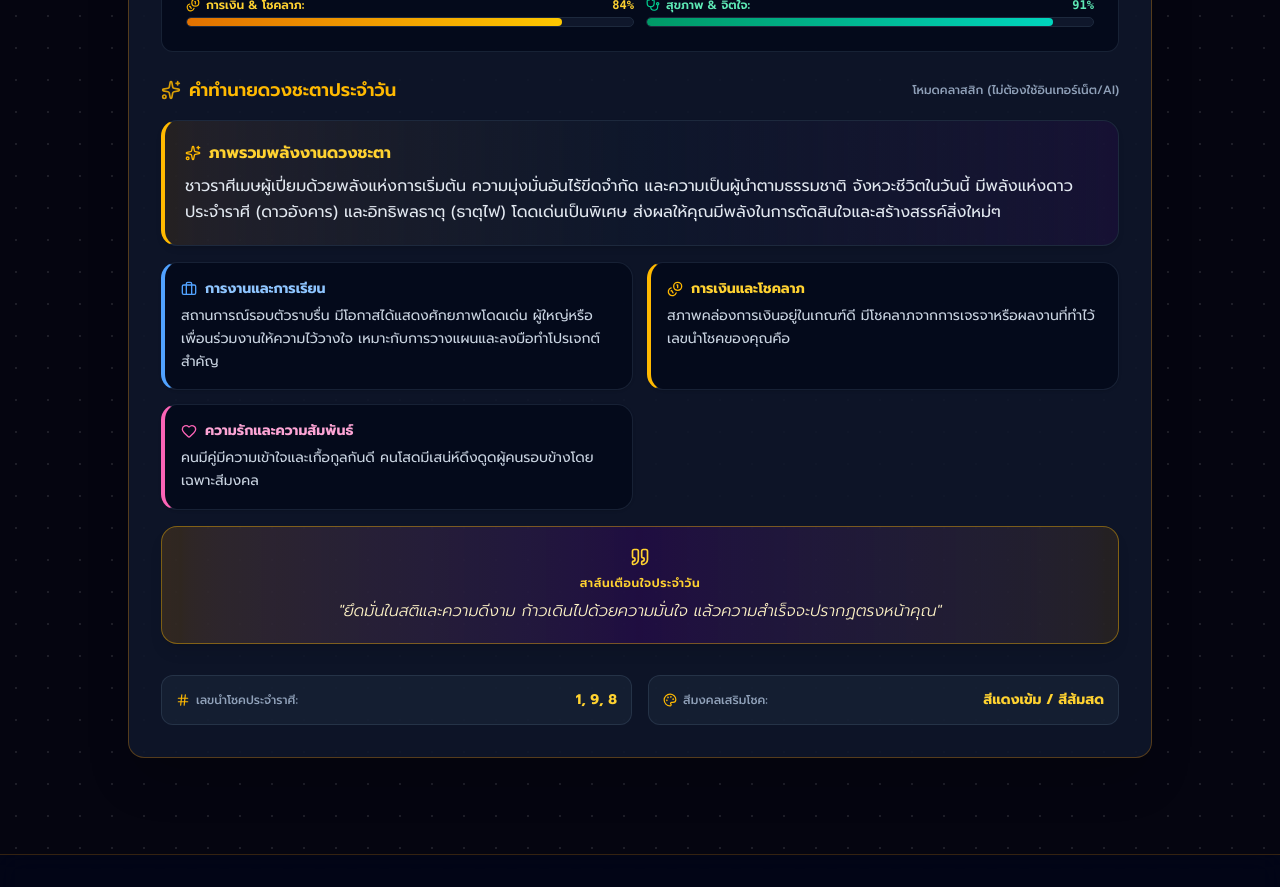
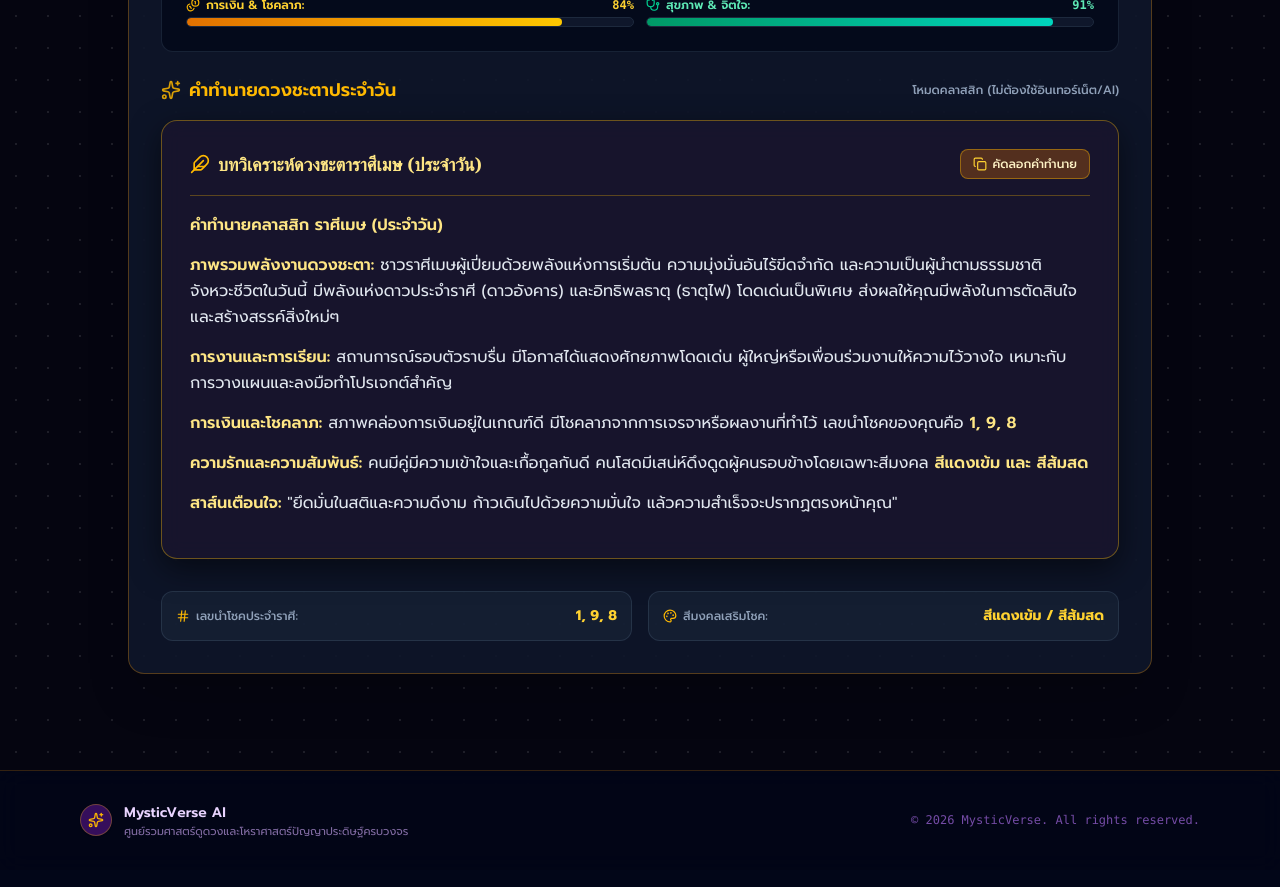
Before and after one commit to pondz1/MysticTarot, a React (Vite) app: page /horoscope in a window 1280 px wide. Shown: the part 1120-2007 px from the top of the page. Built offline with nearby package versions, Linux system fonts and the light colour scheme.

Commit message:
feat(ui): implement Tarot-style Golden Scroll Markdown Panel with action bar and typography formatting in HoroscopePage

```diff
--- a/src/features/horoscope/pages/HoroscopePage.tsx
+++ b/src/features/horoscope/pages/HoroscopePage.tsx
@@ -23,44 +23,12 @@ import {
   Stethoscope,
   Hash,
   Palette,
-  Quote,
+  Feather,
+  Copy,
+  Check,
 } from 'lucide-react';
 import type { ApiSettings } from '../../tarot/types/tarot';
 import { analyzeZodiacHoroscope } from '../../../services/aiService';
-
-interface HoroscopeSections {
-  overall: string;
-  work: string;
-  finance: string;
-  love: string;
-  quote: string;
-}
-
-function parseHoroscopeSections(text: string): HoroscopeSections {
-  if (!text) return { overall: '', work: '', finance: '', love: '', quote: '' };
-
-  const sections: HoroscopeSections = {
-    overall: '',
-    work: '',
-    finance: '',
-    love: '',
-    quote: '',
-  };
-
-  const overallMatch = text.match(/(?:ภาพรวมพลังงานดวงชะตา|ภาพรวม)[*\s:]*([\s\S]*?)(?=\n\n|\*\*|การงาน|การเงิน|ความรัก|สาส์น|$)/i);
-  const workMatch = text.match(/(?:การงานและการเรียน|การงาน)[*\s:]*([\s\S]*?)(?=\n\n|\*\*|การเงิน|ความรัก|สาส์น|$)/i);
-  const financeMatch = text.match(/(?:การเงินและโชคลาภ|การเงิน)[*\s:]*([\s\S]*?)(?=\n\n|\*\*|ความรัก|สาส์น|$)/i);
-  const loveMatch = text.match(/(?:ความรักและความสัมพันธ์|ความรัก)[*\s:]*([\s\S]*?)(?=\n\n|\*\*|สาส์น|$)/i);
-  const quoteMatch = text.match(/(?:สาส์นเตือนใจ|สาส์น)[^\n]*[\n\s]*["'“]?([^"'”\n]+)["'”]?/i);
-
-  if (overallMatch) sections.overall = overallMatch[1].trim().replace(/^[:*\s]+/, '');
-  if (workMatch) sections.work = workMatch[1].trim().replace(/^[:*\s]+/, '');
-  if (financeMatch) sections.finance = financeMatch[1].trim().replace(/^[:*\s]+/, '');
-  if (loveMatch) sections.love = loveMatch[1].trim().replace(/^[:*\s]+/, '');
-  if (quoteMatch) sections.quote = quoteMatch[1].trim().replace(/^[:*\s]+/, '');
-
-  return sections;
-}
 
 interface HoroscopePageProps {
   apiSettings: ApiSettings;
@@ -77,6 +45,16 @@ export const HoroscopePage: React.FC<HoroscopePageProps> = ({ apiSettings }) =>
   const [birthMonth, setBirthMonth] = useState<number>(6);
   const [birthDay, setBirthDay] = useState<number>(15);
   const [showFinder, setShowFinder] = useState<boolean>(false);
+
+  // Copy prediction state
+  const [copied, setCopied] = useState<boolean>(false);
+
+  const handleCopyPrediction = () => {
+    if (!prediction) return;
+    navigator.clipboard.writeText(prediction);
+    setCopied(true);
+    setTimeout(() => setCopied(false), 2000);
+  };
 
   const resultCardRef = useRef<HTMLDivElement>(null);
 
@@ -472,78 +450,64 @@ export const HoroscopePage: React.FC<HoroscopePageProps> = ({ apiSettings }) =>
               <p className="text-sm">กำลังประมวลผลคำทำนาย...</p>
             </div>
           ) : prediction ? (
-            (() => {
-              const parsed = parseHoroscopeSections(prediction);
-              const hasStructured = parsed.overall || parsed.work || parsed.finance || parsed.love;
+            <div className="relative glass-panel-gold rounded-2xl p-5 sm:p-7 border border-amber-400/40 shadow-2xl overflow-hidden space-y-4 animate-fade-in">
+              {/* Header Action Bar */}
+              <div className="flex flex-col sm:flex-row sm:items-center justify-between gap-3 border-b border-amber-400/30 pb-4">
+                <div className="flex items-center gap-2 min-w-0">
+                  <Feather className="w-5 h-5 text-amber-400 shrink-0" />
+                  <h3 className="text-base sm:text-lg font-bold font-serif text-amber-200 truncate">
+                    บทวิเคราะห์ดวงชะตา{selectedSign.nameTh} ({timeframe === 'daily' ? 'ประจำวัน' : 'รายเดือน'})
+                  </h3>
+                </div>
 
-              if (!hasStructured) {
-                return (
-                  <div className="prose prose-invert max-w-none text-slate-200 text-sm sm:text-base leading-relaxed bg-slate-950/60 p-4 sm:p-6 rounded-xl border border-slate-800/80">
-                    <ReactMarkdown remarkPlugins={[remarkGfm]}>{prediction}</ReactMarkdown>
-                  </div>
-                );
-              }
+                <button
+                  type="button"
+                  onClick={handleCopyPrediction}
+                  className="flex items-center gap-1.5 px-3 py-1.5 rounded-lg text-xs font-medium bg-amber-600/30 hover:bg-amber-600/60 border border-amber-400/40 text-amber-100 transition-all cursor-pointer whitespace-nowrap shrink-0 self-end sm:self-auto"
+                  title="คัดลอกคำทำนาย"
+                >
+                  {copied ? <Check className="w-3.5 h-3.5 text-emerald-400 shrink-0" /> : <Copy className="w-3.5 h-3.5 text-amber-300 shrink-0" />}
+                  <span>{copied ? 'คัดลอกแล้ว' : 'คัดลอกคำทำนาย'}</span>
+                </button>
+              </div>
 
-              return (
-                <div className="space-y-4 animate-fade-in">
-                  {/* Overall Energy Card */}
-                  {parsed.overall && (
-                    <div className="p-4 sm:p-5 rounded-2xl bg-gradient-to-r from-amber-500/10 via-slate-900 to-purple-950/20 border-l-4 border-l-amber-400 border border-slate-800 shadow-md space-y-2">
-                      <div className="flex items-center gap-2 text-amber-300 font-bold text-sm sm:text-base">
+              {/* Formatted Markdown Content via ReactMarkdown */}
+              <div className="prose prose-invert max-w-none font-prompt text-slate-200 text-sm sm:text-base leading-relaxed">
+                <ReactMarkdown
+                  remarkPlugins={[remarkGfm]}
+                  components={{
+                    h1: ({ children }) => (
+                      <h2 className="text-base sm:text-lg font-bold text-amber-300 mt-5 mb-2.5 pb-1 border-b border-amber-500/30 flex items-center gap-2">
                         <Sparkles className="w-4 h-4 text-amber-400 shrink-0" />
-                        <span>ภาพรวมพลังงานดวงชะตา</span>
-                      </div>
-                      <p className="text-slate-200 text-sm sm:text-base leading-relaxed">{parsed.overall}</p>
-                    </div>
-                  )}
-
-                  {/* 4 Aspects Grid Cards */}
-                  <div className="grid grid-cols-1 sm:grid-cols-2 gap-3.5">
-                    {/* Work */}
-                    {parsed.work && (
-                      <div className="p-4 rounded-2xl bg-slate-950/70 border-l-4 border-l-blue-400 border border-slate-800/80 space-y-1.5 shadow-sm">
-                        <div className="flex items-center gap-2 text-blue-300 font-bold text-xs sm:text-sm">
-                          <Briefcase className="w-4 h-4 text-blue-400 shrink-0" />
-                          <span>การงานและการเรียน</span>
-                        </div>
-                        <p className="text-slate-300 text-xs sm:text-sm leading-relaxed">{parsed.work}</p>
-                      </div>
-                    )}
-
-                    {/* Finance */}
-                    {parsed.finance && (
-                      <div className="p-4 rounded-2xl bg-slate-950/70 border-l-4 border-l-amber-400 border border-slate-800/80 space-y-1.5 shadow-sm">
-                        <div className="flex items-center gap-2 text-amber-300 font-bold text-xs sm:text-sm">
-                          <Coins className="w-4 h-4 text-amber-400 shrink-0" />
-                          <span>การเงินและโชคลาภ</span>
-                        </div>
-                        <p className="text-slate-300 text-xs sm:text-sm leading-relaxed">{parsed.finance}</p>
-                      </div>
-                    )}
-
-                    {/* Love */}
-                    {parsed.love && (
-                      <div className="p-4 rounded-2xl bg-slate-950/70 border-l-4 border-l-pink-400 border border-slate-800/80 space-y-1.5 shadow-sm">
-                        <div className="flex items-center gap-2 text-pink-300 font-bold text-xs sm:text-sm">
-                          <Heart className="w-4 h-4 text-pink-400 shrink-0" />
-                          <span>ความรักและความสัมพันธ์</span>
-                        </div>
-                        <p className="text-slate-300 text-xs sm:text-sm leading-relaxed">{parsed.love}</p>
-                      </div>
-                    )}
-                  </div>
-
-                  {/* Quote Callout Card */}
-                  {parsed.quote && (
-                    <div className="p-4 sm:p-5 rounded-2xl bg-gradient-to-r from-amber-500/15 via-purple-950/40 to-amber-500/10 border border-amber-400/40 text-center space-y-2 shadow-lg">
-                      <Quote className="w-5 h-5 text-amber-300 mx-auto" />
-                      <div className="text-xs font-semibold text-amber-300 uppercase tracking-wider">สาส์นเตือนใจประจำวัน</div>
-                      <p className="text-amber-100 text-sm sm:text-base italic font-medium">"{parsed.quote}"</p>
-                    </div>
-                  )}
-                </div>
-              );
-            })()
+                        <span>{children}</span>
+                      </h2>
+                    ),
+                    h2: ({ children }) => (
+                      <h2 className="text-base sm:text-lg font-bold text-amber-300 mt-5 mb-2.5 pb-1 border-b border-amber-500/30 flex items-center gap-2">
+                        <Sparkles className="w-4 h-4 text-amber-400 shrink-0" />
+                        <span>{children}</span>
+                      </h2>
+                    ),
+                    h3: ({ children }) => (
+                      <h3 className="text-sm sm:text-base font-semibold text-amber-200 mt-4 mb-2">
+                        {children}
+                      </h3>
+                    ),
+                    p: ({ children }) => <p className="mb-3.5 leading-relaxed text-slate-200">{children}</p>,
+                    strong: ({ children }) => <strong className="font-semibold text-amber-200">{children}</strong>,
+                    blockquote: ({ children }) => (
+                      <blockquote className="border-l-4 border-amber-400 pl-4 py-3 italic my-4 text-amber-100 bg-amber-500/10 rounded-r-xl border border-amber-400/20">
+                        {children}
+                      </blockquote>
+                    ),
+                    ul: ({ children }) => <ul className="list-disc pl-5 my-3 space-y-1 text-slate-200">{children}</ul>,
+                    li: ({ children }) => <li className="pl-1">{children}</li>,
+                  }}
+                >
+                  {prediction}
+                </ReactMarkdown>
+              </div>
+            </div>
           ) : (
             <div className="text-center py-8 text-slate-400">
               กดเลือกราศีด้านบนเพื่ออ่านคำทำนายดวงชะตาเชิงลึก
```
